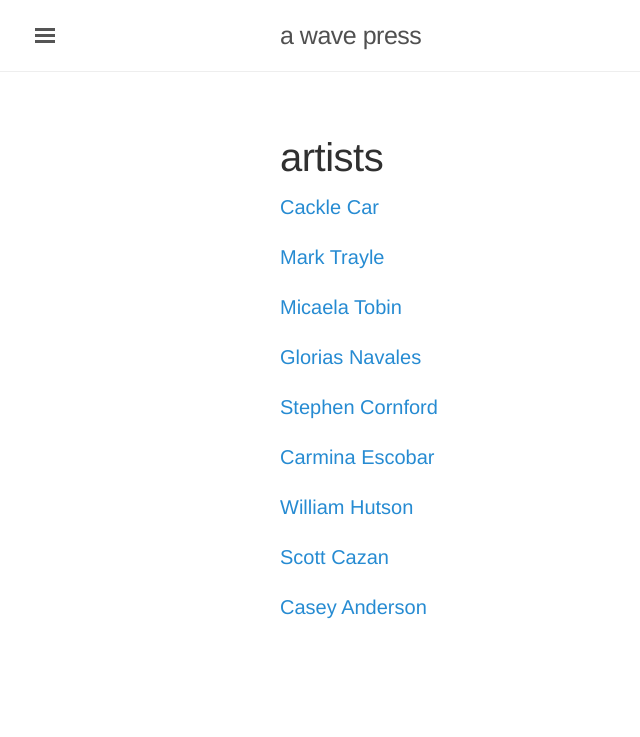
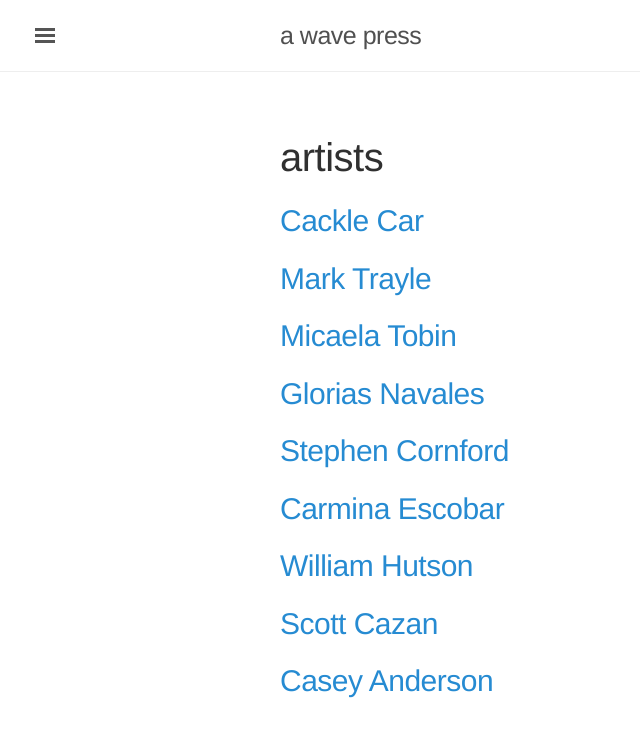
Before and after one commit to caseyanderson/awavepress.com, a Jekyll site: the page built from artists.md, in a window 1280 px wide. Shown: the top 737 px of the page, without its empty margins (0-640 px from the left). Built offline with Jekyll 4.4.1, drawn with Linux system fonts in a browser that asks for light colours.

Commit message:
lkjaslksajdf

```diff
--- a/artists.md
+++ b/artists.md
@@ -6,5 +6,5 @@ tag: artists
 ---
 
 {% for post in site.tags['artists'] %}
-<a class="post-link" href="{{ post.url }}">{{ post.title }}</a>
+<h2><a class="post-link" href="{{ post.url }}">{{ post.title }}</a></h2>
 {% endfor %}
```
